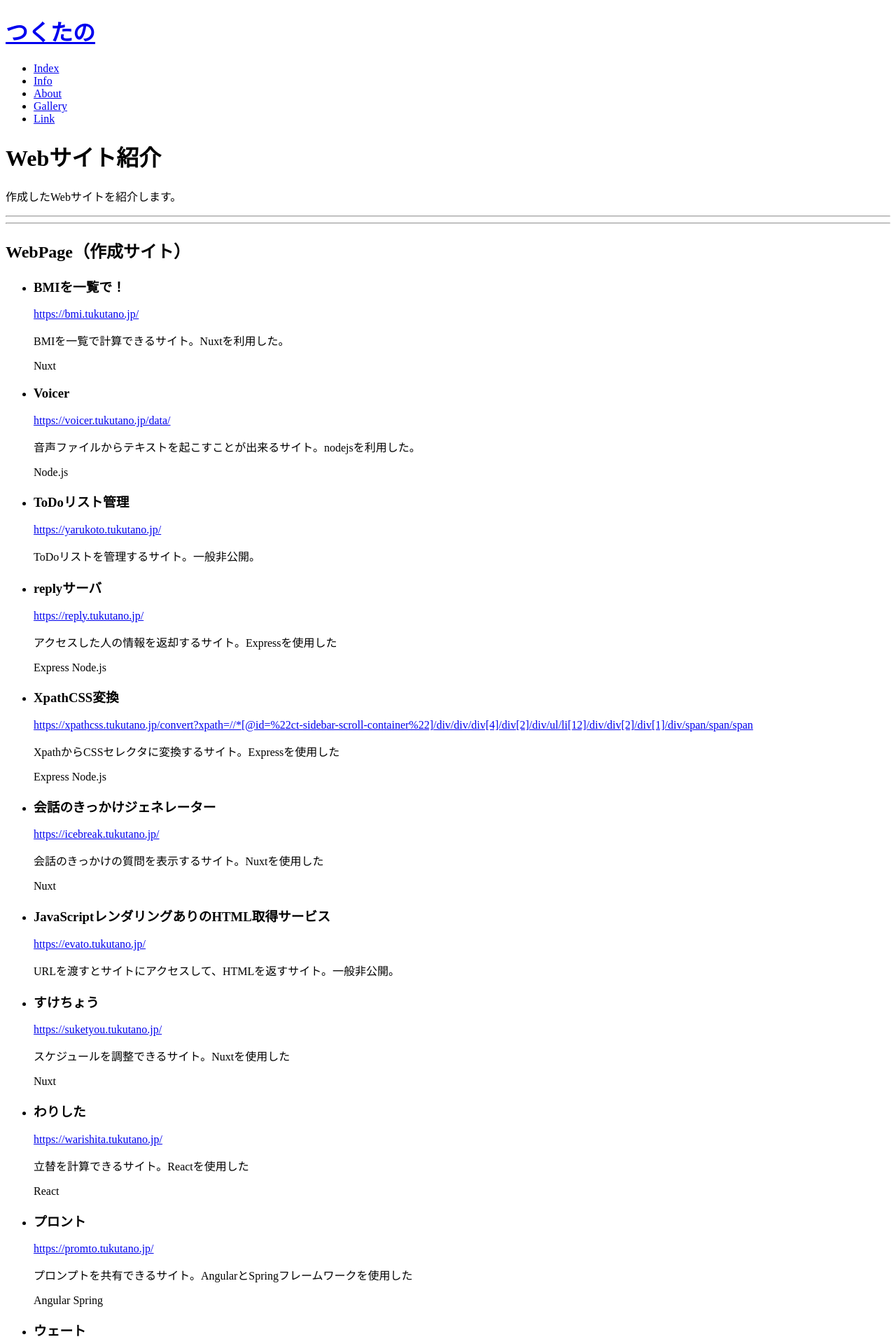
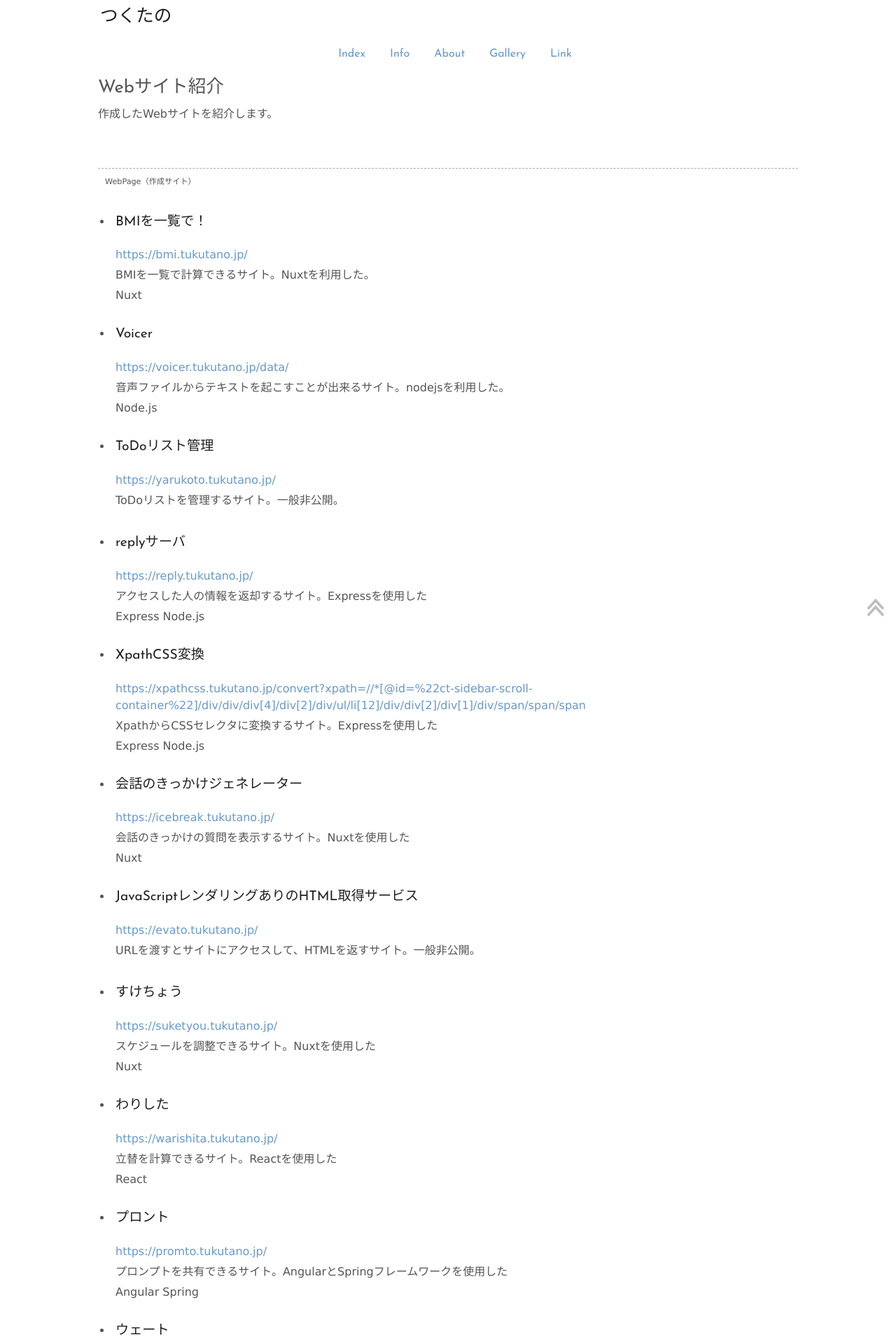
Before and after one commit to tktomaru/profile, a Jekyll site: the page built from docs/index.md, in a window 1280 px wide. Shown: the top 1920 px of the page at 70% size. Built offline with Jekyll 4.4.1, drawn with Linux system fonts in a browser that asks for light colours; nearby versions of some CDN libraries; library files that are not in the unit come from our copies.

Commit message:
style参照修正

```diff
--- a/docs/_includes/head.html
+++ b/docs/_includes/head.html
@@ -41,6 +41,7 @@
 <meta name="twitter:site" content="@{{ site.twitter_username }}" />
 {% endif %}
 
-<link rel="stylesheet" href="/style.css" />
 <link rel="stylesheet" href="/meanmenu.css" />
 <link href="https://use.fontawesome.com/releases/v5.6.0/css/all.css" rel="stylesheet" />
+
+<link rel="stylesheet" href="/assets/css/style.css" />
```
